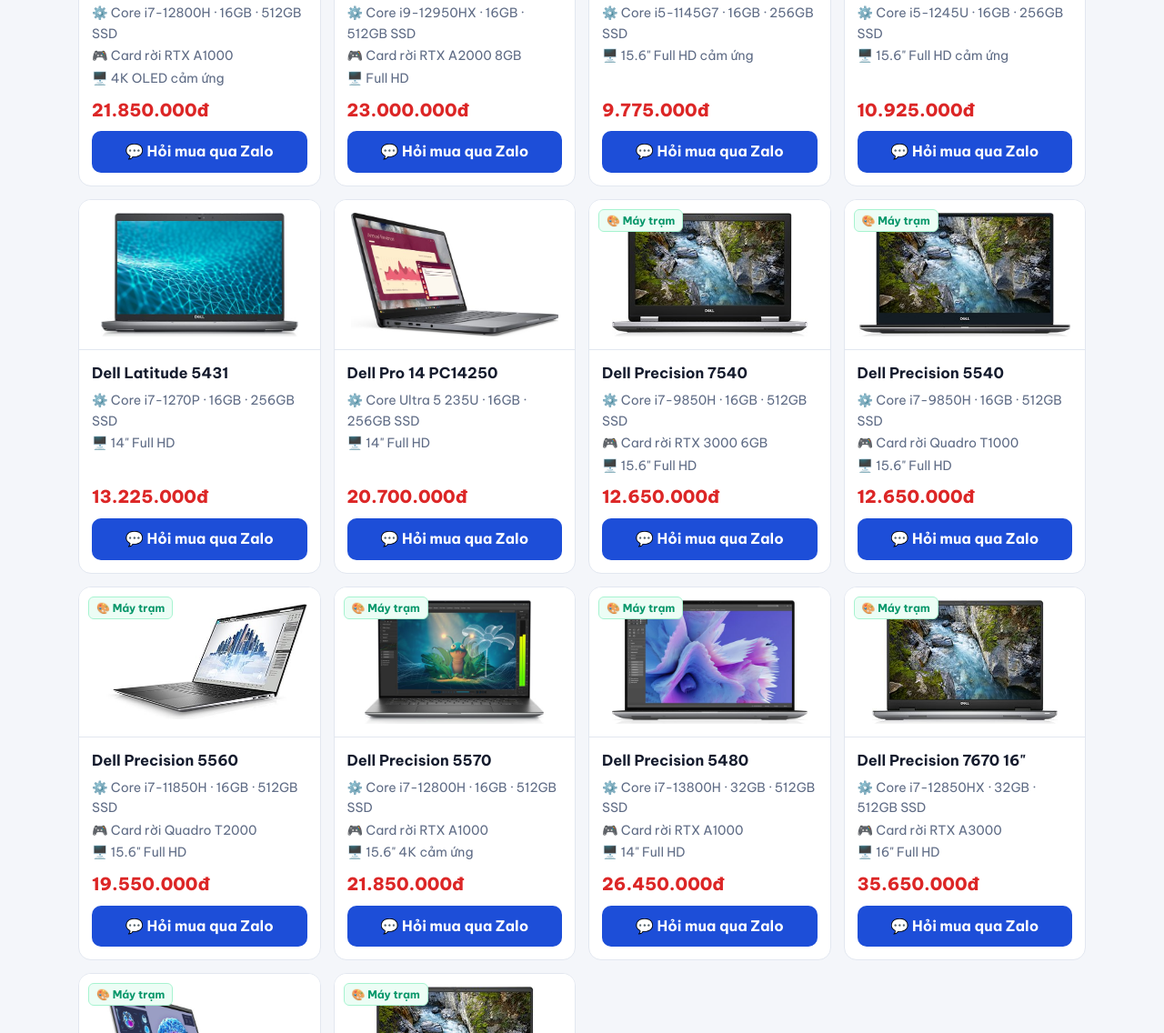
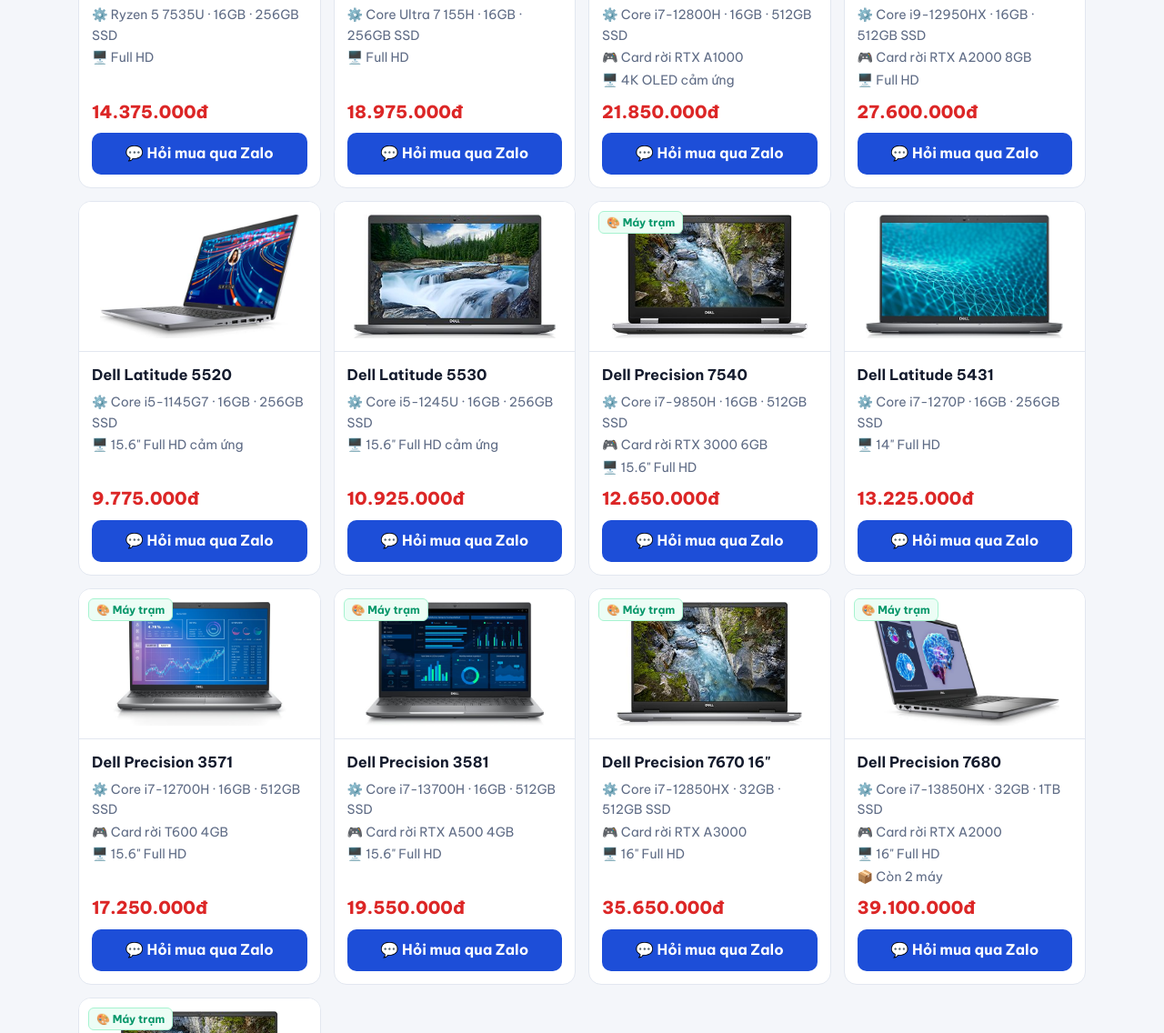
Before and after one commit to Dangnguyen3368/ifix-laptop, a plain HTML site: page index.html in a window 1280 px wide. Shown: the part 1458-2594 px from the top of the page at 91% size. Drawn offline with Linux system fonts and the light colour scheme.

Commit message:
Cap nhat kho hang 12/11: them T14 Gen 3, P50, Precision 3571, 3581; bo may da ban; sua gia 645 G11, Fury 16 G9
Co-Authored-By: Claude Opus 5.5 <noreply@anthropic.com>

```diff
--- a/index.html
+++ b/index.html
@@ -319,23 +319,22 @@
   // work: true = máy trạm đồ họa; gpu: card rời (để trống nếu không có); note: ghi chú thêm
   // qty: số máy còn (bỏ trống = 1); sold: true để hiện "Đã bán"
   const PRODUCTS = [
+    { brand: "ThinkPad", name: "ThinkPad P50 15.6\"", cpu: "Xeon", ram: "16GB", ssd: "512GB SSD", gpu: "Quadro M2200", screen: "15.6\" Full HD", price: 6900000, work: true },
+    { brand: "ThinkPad", name: "ThinkPad T14 Gen 3", cpu: "Core i7-1270P", ram: "16GB", ssd: "256GB SSD", screen: "14\" Full HD", price: 12650000 },
     { brand: "ThinkPad", name: "ThinkPad X1 Carbon Gen 12", cpu: "Core Ultra 5", ram: "16GB", ssd: "256GB SSD", screen: "Full HD cảm ứng", note: "Like new", price: 28175000 },
 
     { brand: "HP", name: "HP EliteBook 840 G10", cpu: "Core i5-1350P", ram: "16GB", ssd: "256GB SSD", screen: "Full HD", price: 13800000 },
-    { brand: "HP", name: "HP EliteBook 645 G11", cpu: "Ryzen 5 7535U", ram: "16GB", ssd: "256GB SSD", screen: "Full HD", price: 13800000 },
-    { brand: "HP", name: "HP ZBook Firefly 14 G11", cpu: "Core Ultra 7", ram: "16GB", ssd: "256GB SSD", screen: "Full HD", price: 18975000, work: true },
+    { brand: "HP", name: "HP EliteBook 645 G11", cpu: "Ryzen 5 7535U", ram: "16GB", ssd: "256GB SSD", screen: "Full HD", price: 14375000 },
+    { brand: "HP", name: "HP ZBook Firefly 14 G11", cpu: "Core Ultra 7 155H", ram: "16GB", ssd: "256GB SSD", screen: "Full HD", price: 18975000, work: true },
     { brand: "HP", name: "HP ZBook Studio 16 G9", cpu: "Core i7-12800H", ram: "16GB", ssd: "512GB SSD", gpu: "RTX A1000", screen: "4K OLED cảm ứng", price: 21850000, work: true },
-    { brand: "HP", name: "HP ZBook Fury 16 G9", cpu: "Core i9-12950HX", ram: "16GB", ssd: "512GB SSD", gpu: "RTX A2000 8GB", screen: "Full HD", price: 23000000, work: true },
+    { brand: "HP", name: "HP ZBook Fury 16 G9", cpu: "Core i9-12950HX", ram: "16GB", ssd: "512GB SSD", gpu: "RTX A2000 8GB", screen: "Full HD", price: 27600000, work: true },
 
     { brand: "Dell", name: "Dell Latitude 5520", cpu: "Core i5-1145G7", ram: "16GB", ssd: "256GB SSD", screen: "15.6\" Full HD cảm ứng", price: 9775000 },
     { brand: "Dell", name: "Dell Latitude 5530", cpu: "Core i5-1245U", ram: "16GB", ssd: "256GB SSD", screen: "15.6\" Full HD cảm ứng", price: 10925000 },
+    { brand: "Dell", name: "Dell Precision 7540", cpu: "Core i7-9850H", ram: "16GB", ssd: "512GB SSD", gpu: "RTX 3000 6GB", screen: "15.6\" Full HD", price: 12650000, work: true },
     { brand: "Dell", name: "Dell Latitude 5431", cpu: "Core i7-1270P", ram: "16GB", ssd: "256GB SSD", screen: "14\" Full HD", price: 13225000 },
-    { brand: "Dell", name: "Dell Pro 14 PC14250", cpu: "Core Ultra 5 235U", ram: "16GB", ssd: "256GB SSD", screen: "14\" Full HD", price: 20700000 },
-    { brand: "Dell", name: "Dell Precision 7540", cpu: "Core i7-9850H", ram: "16GB", ssd: "512GB SSD", gpu: "RTX 3000 6GB", screen: "15.6\" Full HD", price: 12650000, work: true },
-    { brand: "Dell", name: "Dell Precision 5540", cpu: "Core i7-9850H", ram: "16GB", ssd: "512GB SSD", gpu: "Quadro T1000", screen: "15.6\" Full HD", price: 12650000, work: true },
-    { brand: "Dell", name: "Dell Precision 5560", cpu: "Core i7-11850H", ram: "16GB", ssd: "512GB SSD", gpu: "Quadro T2000", screen: "15.6\" Full HD", price: 19550000, work: true },
-    { brand: "Dell", name: "Dell Precision 5570", cpu: "Core i7-12800H", ram: "16GB", ssd: "512GB SSD", gpu: "RTX A1000", screen: "15.6\" 4K cảm ứng", price: 21850000, work: true },
-    { brand: "Dell", name: "Dell Precision 5480", cpu: "Core i7-13800H", ram: "32GB", ssd: "512GB SSD", gpu: "RTX A1000", screen: "14\" Full HD", price: 26450000, work: true },
+    { brand: "Dell", name: "Dell Precision 3571", cpu: "Core i7-12700H", ram: "16GB", ssd: "512GB SSD", gpu: "T600 4GB", screen: "15.6\" Full HD", price: 17250000, work: true },
+    { brand: "Dell", name: "Dell Precision 3581", cpu: "Core i7-13700H", ram: "16GB", ssd: "512GB SSD", gpu: "RTX A500 4GB", screen: "15.6\" Full HD", price: 19550000, work: true },
     { brand: "Dell", name: "Dell Precision 7670 16\"", cpu: "Core i7-12850HX", ram: "32GB", ssd: "512GB SSD", gpu: "RTX A3000", screen: "16\" Full HD", price: 35650000, work: true },
     { brand: "Dell", name: "Dell Precision 7680", cpu: "Core i7-13850HX", ram: "32GB", ssd: "1TB SSD", gpu: "RTX A2000", screen: "16\" Full HD", price: 39100000, work: true, qty: 2 },
     { brand: "Dell", name: "Dell Precision 7670 17\"", cpu: "Core i9-12950HX", ram: "32GB", ssd: "512GB SSD", gpu: "RTX A4500 16GB", screen: "17\" 4K cảm ứng", price: 40250000, work: true }
@@ -344,6 +343,8 @@
 
   // Ảnh từng máy (file trong thư mục img/). Máy chưa có ảnh sẽ hiện ô màu theo hãng.
   const IMG = {
+    "ThinkPad P50 15.6\"": "p50",
+    "ThinkPad T14 Gen 3": "t14g3",
     "ThinkPad X1 Carbon Gen 12": "x1c12",
     "HP EliteBook 840 G10": "840g10",
     "HP EliteBook 645 G11": "645g11",
@@ -353,12 +354,9 @@
     "Dell Latitude 5520": "lat5520",
     "Dell Latitude 5530": "lat5530",
     "Dell Latitude 5431": "lat5431",
-    "Dell Pro 14 PC14250": "pro14",
+    "Dell Precision 3571": "p3571",
+    "Dell Precision 3581": "p3581",
     "Dell Precision 7540": "p7540",
-    "Dell Precision 5540": "p5540",
-    "Dell Precision 5560": "p5560",
-    "Dell Precision 5480": "p5480",
-    "Dell Precision 5570": "p5570",
     "Dell Precision 7670 16\"": "p7670",
     "Dell Precision 7670 17\"": "p7670",
     "Dell Precision 7680": "p7680"
```
Also changed, not shown: img/p3571.jpg (added), img/p3581.jpg (added), img/p50.jpg (added), img/p5480.jpg (deleted), img/p5540.jpg (deleted), img/p5560.jpg (deleted), img/p5570.jpg (deleted), img/pro14.jpg (deleted), img/t14g3.jpg (added).
